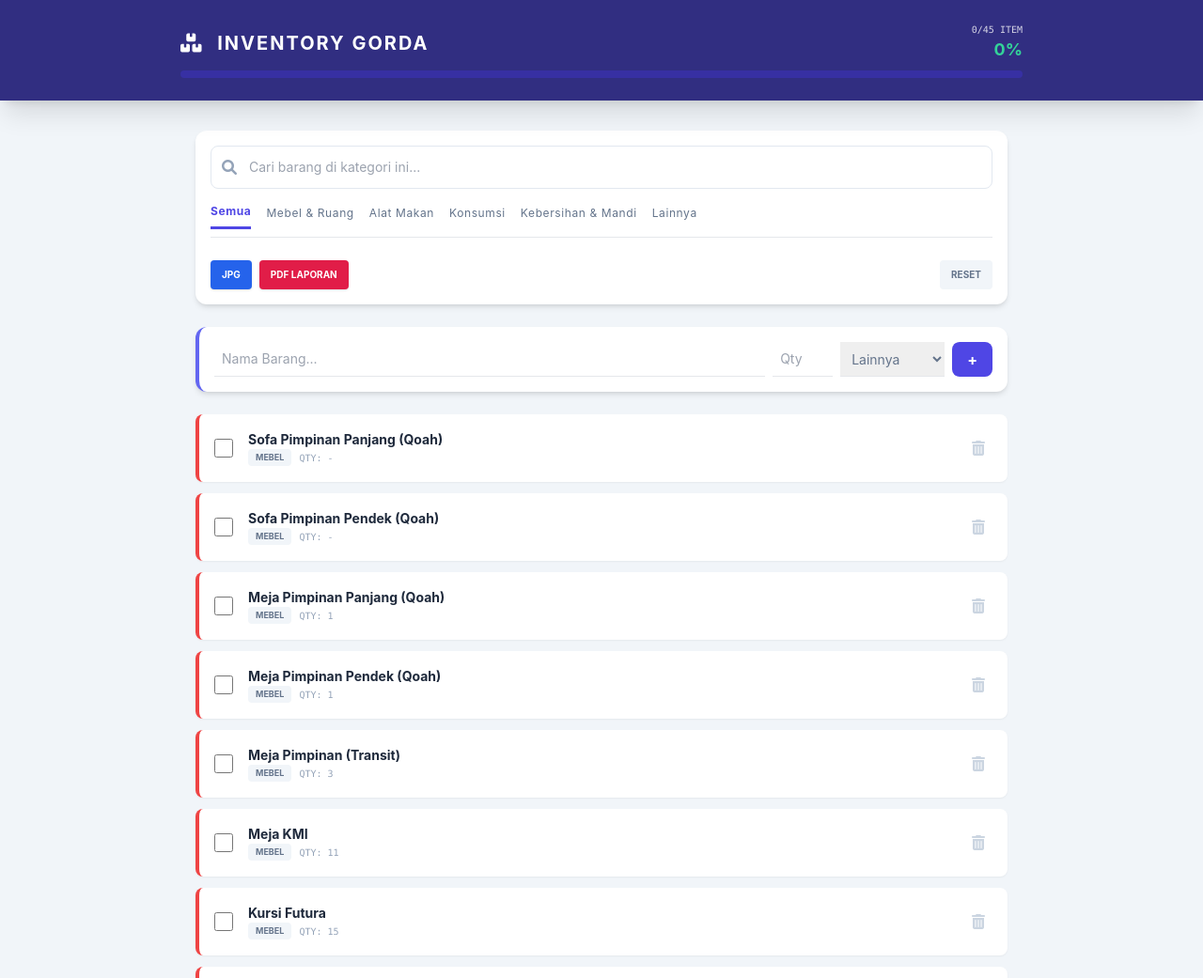
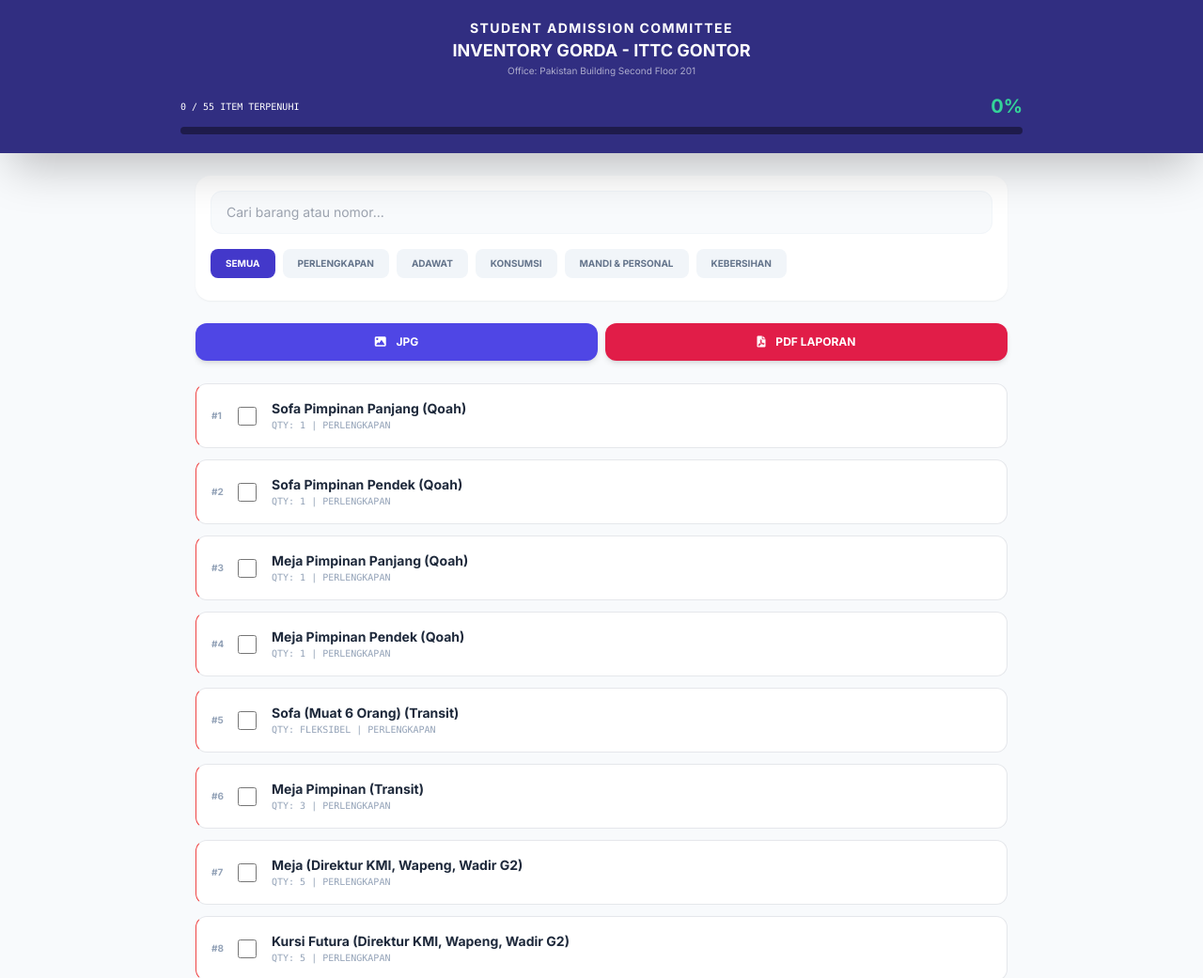
Before and after one commit to fatahnafm-Project/ceklist-barang-kebutuhan-PANJIMAS, a plain HTML site: page index.html in a window 1280 px wide. Shown: the top 1041 px of the page at 94% size. Drawn offline with nearby package versions, Linux system fonts and the light colour scheme.

Commit message:
Update index.html

```diff
--- a/index.html
+++ b/index.html
@@ -3,76 +3,60 @@
 <head>
     <meta charset="UTF-8">
     <meta name="viewport" content="width=device-width, initial-scale=1.0">
-    <title>Gorda Inventory System v4.0</title>
+    <title>Gorda Inventory System - Student Admission Committee</title>
     <script src="https://cdn.tailwindcss.com"></script>
     <script src="https://cdnjs.cloudflare.com/ajax/libs/html2canvas/1.4.1/html2canvas.min.js"></script>
     <script src="https://cdnjs.cloudflare.com/ajax/libs/jspdf/2.5.1/jspdf.umd.min.js"></script>
     <link rel="stylesheet" href="https://cdnjs.cloudflare.com/ajax/libs/font-awesome/6.0.0/css/all.min.css">
     <style>
-        body { background-color: #f1f5f9; font-family: 'Inter', sans-serif; }
-        .checked-item { background-color: #ecfdf5; border-left: 4px solid #10b981; opacity: 0.8; }
+        @import url('https://fonts.googleapis.com/css2?family=Inter:wght@400;600;700&display=swap');
+        body { background-color: #f8fafc; font-family: 'Inter', sans-serif; }
+        .checked-item { background-color: #f0fdf4; border-left: 4px solid #22c55e; opacity: 0.7; }
         .unchecked-item { background-color: white; border-left: 4px solid #ef4444; }
-        .tab-active { border-bottom: 3px solid #4f46e5; color: #4f46e5; font-weight: bold; }
+        .tab-active { background-color: #4338ca; color: white; }
     </style>
 </head>
 <body class="pb-20">
 
-    <div class="bg-indigo-900 text-white p-6 shadow-xl sticky top-0 z-50">
+    <div class="bg-indigo-900 text-white p-5 shadow-2xl sticky top-0 z-50">
+        <div class="max-w-4xl mx-auto text-center mb-4">
+            <h2 class="text-sm tracking-widest uppercase font-bold">Student Admission Committee</h2>
+            <h1 class="text-lg font-black uppercase">Inventory Gorda - ITTC Gontor</h1>
+            <p class="text-[10px] opacity-60">Office: Pakistan Building Second Floor 201</p>
+        </div>
         <div class="max-w-4xl mx-auto">
-            <div class="flex justify-between items-center">
-                <h1 class="text-xl font-bold uppercase tracking-widest"><i class="fas fa-boxes mr-2"></i> Inventory Gorda</h1>
-                <div class="text-right">
-                    <p id="statsText" class="text-[10px] font-mono uppercase opacity-80">0/0 Item</p>
-                    <p id="percentText" class="text-lg font-bold text-emerald-400">0%</p>
-                </div>
+            <div class="flex justify-between items-center mb-2">
+                <p id="statsText" class="text-[10px] font-mono uppercase">0/0 Item Terpenuhi</p>
+                <span id="percentText" class="text-xl font-black text-emerald-400">0%</span>
             </div>
-            <div class="mt-2 bg-indigo-800 rounded-full h-2 overflow-hidden">
-                <div id="progressBar" class="bg-emerald-400 h-full transition-all duration-500" style="width: 0%"></div>
+            <div class="w-full bg-indigo-950 rounded-full h-2">
+                <div id="progressBar" class="bg-emerald-400 h-2 rounded-full transition-all duration-700" style="width: 0%"></div>
             </div>
         </div>
     </div>
 
-    <div class="max-w-4xl mx-auto p-4 mt-4">
+    <div class="max-w-4xl mx-auto p-4 mt-2">
+        <div class="bg-white p-4 rounded-2xl shadow-sm mb-6 space-y-4">
+            <input type="text" id="searchInput" onkeyup="render()" placeholder="Cari barang atau nomor..."
+                   class="w-full px-4 py-3 bg-slate-50 rounded-xl outline-none border border-slate-100 text-sm">
 
-        <div class="bg-white p-4 rounded-xl shadow-md mb-6 space-y-4">
-            <div class="relative">
-                <span class="absolute inset-y-0 left-0 pl-3 flex items-center text-slate-400">
-                    <i class="fas fa-search"></i>
-                </span>
-                <input type="text" id="searchInput" onkeyup="render()"
-                       placeholder="Cari barang di kategori ini..."
-                       class="w-full pl-10 pr-4 py-3 rounded-lg border border-slate-200 outline-none focus:ring-2 ring-indigo-500 text-sm">
-            </div>
-
-            <div class="flex overflow-x-auto pb-2 gap-4 text-xs uppercase tracking-wider text-slate-500 border-b" id="tabBar">
-                <button onclick="switchTab('SEMUA')" id="tab-SEMUA" class="tab-active whitespace-nowrap pb-2">Semua</button>
-                <button onclick="switchTab('MEBEL')" id="tab-MEBEL" class="whitespace-nowrap pb-2">Mebel & Ruang</button>
-                <button onclick="switchTab('MAKAN')" id="tab-MAKAN" class="whitespace-nowrap pb-2">Alat Makan</button>
-                <button onclick="switchTab('KONSUMSI')" id="tab-KONSUMSI" class="whitespace-nowrap pb-2">Konsumsi</button>
-                <button onclick="switchTab('BERSIH')" id="tab-BERSIH" class="whitespace-nowrap pb-2">Kebersihan & Mandi</button>
-                <button onclick="switchTab('LAIN')" id="tab-LAIN" class="whitespace-nowrap pb-2">Lainnya</button>
-            </div>
-
-            <div class="flex gap-2 pt-2">
-                <button onclick="downloadJPG()" class="bg-blue-600 text-white px-3 py-2 rounded text-[10px] font-bold shadow hover:bg-blue-700">JPG</button>
-                <button onclick="generatePDF()" class="bg-rose-600 text-white px-3 py-2 rounded text-[10px] font-bold shadow hover:bg-rose-700">PDF LAPORAN</button>
-                <button onclick="resetData()" class="bg-slate-100 text-slate-500 px-3 py-2 rounded text-[10px] font-bold ml-auto">RESET</button>
+            <div class="flex gap-2 overflow-x-auto pb-2" id="tabContainer">
+                <button onclick="switchTab('SEMUA')" id="btn-SEMUA" class="tab-active px-4 py-2 rounded-lg text-[10px] font-bold uppercase whitespace-nowrap transition-all">Semua</button>
+                <button onclick="switchTab('PERLENGKAPAN')" id="btn-PERLENGKAPAN" class="bg-slate-100 text-slate-500 px-4 py-2 rounded-lg text-[10px] font-bold uppercase whitespace-nowrap">Perlengkapan</button>
+                <button onclick="switchTab('ADAWAT')" id="btn-ADAWAT" class="bg-slate-100 text-slate-500 px-4 py-2 rounded-lg text-[10px] font-bold uppercase whitespace-nowrap">Adawat</button>
+                <button onclick="switchTab('KONSUMSI')" id="btn-KONSUMSI" class="bg-slate-100 text-slate-500 px-4 py-2 rounded-lg text-[10px] font-bold uppercase whitespace-nowrap">Konsumsi</button>
+                <button onclick="switchTab('PERSONAL')" id="btn-PERSONAL" class="bg-slate-100 text-slate-500 px-4 py-2 rounded-lg text-[10px] font-bold uppercase whitespace-nowrap">Mandi & Personal</button>
+                <button onclick="switchTab('KEBERSIHAN')" id="btn-KEBERSIHAN" class="bg-slate-100 text-slate-500 px-4 py-2 rounded-lg text-[10px] font-bold uppercase whitespace-nowrap">Kebersihan</button>
             </div>
         </div>
 
-        <div class="bg-white p-4 rounded-xl shadow-md mb-6 border-l-4 border-indigo-500">
-            <div class="flex flex-wrap gap-2">
-                <input type="text" id="newItemName" placeholder="Nama Barang..." class="flex-1 border-b p-2 text-sm outline-none">
-                <input type="text" id="newItemQty" placeholder="Qty" class="w-16 border-b p-2 text-sm outline-none">
-                <select id="newItemCat" class="border-b text-sm p-2 outline-none text-slate-500">
-                    <option value="MEBEL">Mebel</option>
-                    <option value="MAKAN">Alat Makan</option>
-                    <option value="KONSUMSI">Konsumsi</option>
-                    <option value="BERSIH">Kebersihan</option>
-                    <option value="LAIN" selected>Lainnya</option>
-                </select>
-                <button onclick="addItem()" class="bg-indigo-600 text-white px-4 rounded-lg font-bold">+</button>
-            </div>
+        <div class="flex gap-2 mb-6">
+            <button onclick="downloadJPG()" class="flex-1 bg-indigo-600 text-white p-3 rounded-xl text-xs font-bold shadow-md">
+                <i class="fas fa-image mr-2"></i> JPG
+            </button>
+            <button onclick="generatePDF()" class="flex-1 bg-rose-600 text-white p-3 rounded-xl text-xs font-bold shadow-md">
+                <i class="fas fa-file-pdf mr-2"></i> PDF LAPORAN
+            </button>
         </div>
 
         <div id="main-list" class="space-y-3"></div>
@@ -82,140 +66,130 @@
         let currentTab = 'SEMUA';
 
         const initialData = [
-            // MEBEL & RUANG
-            { n: "Sofa Pimpinan Panjang (Qoah)", q: "-", c: "MEBEL" },
-            { n: "Sofa Pimpinan Pendek (Qoah)", q: "-", c: "MEBEL" },
-            { n: "Meja Pimpinan Panjang (Qoah)", q: "1", c: "MEBEL" },
-            { n: "Meja Pimpinan Pendek (Qoah)", q: "1", c: "MEBEL" },
-            { n: "Meja Pimpinan (Transit)", q: "3", c: "MEBEL" },
-            { n: "Meja KMI", q: "11", c: "MEBEL" },
-            { n: "Kursi Futura", q: "15", c: "MEBEL" },
-            { n: "Kasur", q: "Fleksibel", c: "MEBEL" },
-            { n: "Cermin Amen Gorda", q: "4", c: "MEBEL" },
-            { n: "Taplak Meja Panjimas", q: "11", c: "MEBEL" },
-            { n: "Gorden", q: "10", c: "MEBEL" },
+            // PERLENGKAPAN (MEBEL & RUANG)
+            { n: "Sofa Pimpinan Panjang (Qoah)", q: "1", c: "PERLENGKAPAN" },
+            { n: "Sofa Pimpinan Pendek (Qoah)", q: "1", c: "PERLENGKAPAN" },
+            { n: "Meja Pimpinan Panjang (Qoah)", q: "1", c: "PERLENGKAPAN" },
+            { n: "Meja Pimpinan Pendek (Qoah)", q: "1", c: "PERLENGKAPAN" },
+            { n: "Sofa (Muat 6 Orang) (Transit)", q: "Fleksibel", c: "PERLENGKAPAN" },
+            { n: "Meja Pimpinan (Transit)", q: "3", c: "PERLENGKAPAN" },
+            { n: "Meja (Direktur KMI, Wapeng, Wadir G2)", q: "5", c: "PERLENGKAPAN" },
+            { n: "Kursi Futura (Direktur KMI, Wapeng, Wadir G2)", q: "5", c: "PERLENGKAPAN" },
+            { n: "Meja KMI 11", q: "11", c: "PERLENGKAPAN" },
+            { n: "Terminal Listrik (Transit/Kamar)", q: "Sebanyaknya", c: "PERLENGKAPAN" },
+            { n: "Gorden (Transit & Kamar Panjimas)", q: "10", c: "PERLENGKAPAN" },
+            { n: "Cermin Amen Gorda (Transit & Kamar)", q: "2", c: "PERLENGKAPAN" },
+            { n: "Jemuran Baju Amen Gorda", q: "3", c: "PERLENGKAPAN" },
+            { n: "Kasur", q: "Fleksibel", c: "PERLENGKAPAN" },
 
-            // ALAT MAKAN
-            { n: "Piring Ceper Pimpinan", q: "3", c: "MAKAN" },
-            { n: "Piring Makan Biasa Penguji", q: "25", c: "MAKAN" },
-            { n: "Gelas Tangkai", q: "3", c: "MAKAN" },
-            { n: "Tutup Gelas Tangkai", q: "3", c: "MAKAN" },
-            { n: "Sendok Makan Besi", q: "25", c: "MAKAN" },
-            { n: "Sendok Plastik Besar", q: "5 Slop", c: "MAKAN" },
-            { n: "Sendok Plastik Kecil", q: "4 Pack", c: "MAKAN" },
-            { n: "Mangkuk", q: "25", c: "MAKAN" },
-            { n: "Tudung Saji", q: "3", c: "MAKAN" },
-            { n: "Toples (Transit)", q: "10", c: "MAKAN" },
-            { n: "Rodong Krupuk (Transit)", q: "1", c: "MAKAN" },
+            // ADAWAT (ALAT MAKAN & PINJAMAN)
+            { n: "Kulkas", q: "1", c: "ADAWAT" },
+            { n: "Piring Ceper (Pimpinan & Transit)", q: "6", c: "ADAWAT" },
+            { n: "Gelas Tangkai & Tutup", q: "3 Set", c: "ADAWAT" },
+            { n: "Piring Makan Biasa Penguji", q: "25", c: "ADAWAT" },
+            { n: "Piring Biasa Toam Bal-balan Kls 6", q: "50", c: "ADAWAT" },
+            { n: "Sendok Makan Besi", q: "25 (-20)", c: "ADAWAT" },
+            { n: "Sendok Bebek", q: "25", c: "ADAWAT" },
+            { n: "Mangkuk", q: "25", c: "ADAWAT" },
+            { n: "Nampan", q: "2", c: "ADAWAT" },
+            { n: "Dispenser (Minjem Gontor 2)", q: "2", c: "ADAWAT" },
+            { n: "Tempat Gula & Kopi Kaca (Minjem)", q: "2", c: "ADAWAT" },
+            { n: "Pisau Potong & Pisau Selai", q: "4", c: "ADAWAT" },
+            { n: "Tudung Saji", q: "3", c: "ADAWAT" },
+            { n: "Pemanggang Roti", q: "2", c: "ADAWAT" },
 
-            // KONSUMSI
+            // KONSUMSI (MAKANAN & MINUMAN)
             { n: "Amidas Gelas 220 ml", q: "90 Dus", c: "KONSUMSI" },
             { n: "Amidas Botol 600 ml", q: "5 Dus", c: "KONSUMSI" },
-            { n: "Amidas Galon", q: "15 Galon", c: "KONSUMSI" },
-            { n: "Bal-Balan Pedes", q: "2 Bal", c: "KONSUMSI" },
-            { n: "Bal-Balan Gurih", q: "8 Bal", c: "KONSUMSI" },
-            { n: "Bal-Balan Manis", q: "3 Bal", c: "KONSUMSI" },
-            { n: "Parcel Buah", q: "9 Parcel", c: "KONSUMSI" },
-            { n: "Toam Toples Ust Suyuh", q: "6-8 Jenis", c: "KONSUMSI" },
-            { n: "Minuman Saset Panitia", q: "Fleksibel", c: "KONSUMSI" },
+            { n: "Amidas Galon (Panitia, Transit, Kls 6)", q: "15 Galon", c: "KONSUMSI" },
+            { n: "Bal-Balan Pedes, Gurih, Manis", q: "13 Bal", c: "KONSUMSI" },
+            { n: "Toam Toples Ust Suyuh (Khusus)", q: "6-8 Jenis", c: "KONSUMSI" },
+            { n: "Parcel Buah", q: "9 Tiap Ujian", c: "KONSUMSI" },
+            { n: "Snak DDC & Minuman Saset", q: "Fleksibel", c: "KONSUMSI" },
+            { n: "Gelas Kertas & Plastik", q: "23 Slop", c: "KONSUMSI" },
+            { n: "Sendok Plastik Besar & Kecil", q: "9 Pack", c: "KONSUMSI" },
+
+            // PERSONAL (MANDI & GANTUNGAN)
+            { n: "Handuk (Transit & Panjimas)", q: "7", c: "PERSONAL" },
+            { n: "Sabun Mandi Cair Besar", q: "5", c: "PERSONAL" },
+            { n: "Sabun Muka & Cuci Tangan", q: "4", c: "PERSONAL" },
+            { n: "Odol, Sikat Gigi, Listerin", q: "12", c: "PERSONAL" },
+            { n: "Minyak Rambut & Parfum", q: "4 Jenis", c: "PERSONAL" },
+            { n: "Sisir", q: "4", c: "PERSONAL" },
+            { n: "Gantungan Baju & Hanger", q: "42", c: "PERSONAL" },
+            { n: "Keset Hamam & Welcome", q: "8", c: "PERSONAL" },
 
             // KEBERSIHAN
-            { n: "Pel Pelan", q: "4", c: "BERSIH" },
-            { n: "Superpel", q: "2", c: "BERSIH" },
-            { n: "Sikat WC", q: "5", c: "BERSIH" },
-            { n: "Vixal", q: "5", c: "BERSIH" },
-            { n: "Sabun Mandi Cair Besar", q: "5", c: "BERSIH" },
-            { n: "Odol", q: "3", c: "BERSIH" },
-            { n: "Sikat Gigi", q: "6", c: "BERSIH" },
-            { n: "Handuk", q: "7", c: "BERSIH" },
-            { n: "Tisu Kotak Kardus", q: "20", c: "BERSIH" },
-
-            // LAINNYA
-            { n: "Password Wifi Transit", q: "3", c: "LAIN" },
-            { n: "Terminal Listrik", q: "Fleksibel", c: "LAIN" },
-            { n: "Hanger", q: "30", c: "LAIN" },
-            { n: "Pemanggang Roti", q: "2", c: "LAIN" },
-            { n: "Asbak", q: "3", c: "LAIN" }
+            { n: "Sapu Kamar & Sapu Lidi", q: "Fleksibel", c: "KEBERSIHAN" },
+            { n: "Pel Pelan & Superpel", q: "6", c: "KEBERSIHAN" },
+            { n: "Vixal & Sikat WC", q: "10", c: "KEBERSIHAN" },
+            { n: "Tisu Kotak & Tisu Kecil Tepos", q: "70", c: "KEBERSIHAN" },
+            { n: "Tisu Besar (Transit & Kamar)", q: "6", c: "KEBERSIHAN" },
+            { n: "Kresek Sampah & Bontrot", q: "11 Pack", c: "KEBERSIHAN" },
+            { n: "Pengharum Ruangan & WC", q: "5", c: "KEBERSIHAN" },
+            { n: "Kapur Barus", q: "9", c: "KEBERSIHAN" },
+            { n: "Rinso & Sikat Cuci", q: "4", c: "KEBERSIHAN" },
+            { n: "Tempat Sampah (Transit & Kamar)", q: "11", c: "KEBERSIHAN" }
         ];
 
-        let inventory = JSON.parse(localStorage.getItem('gorda_v4')) || initialData.map((d, i) => ({...d, id: Date.now() + i, done: false}));
+        let inventory = JSON.parse(localStorage.getItem('gorda_sac_v1')) || initialData.map((d, i) => ({...d, id: i + 1, done: false}));
 
         function save() {
-            localStorage.setItem('gorda_v4', JSON.stringify(inventory));
+            localStorage.setItem('gorda_sac_v1', JSON.stringify(inventory));
             render();
         }
 
         function switchTab(cat) {
             currentTab = cat;
-            document.querySelectorAll('#tabBar button').forEach(btn => btn.classList.remove('tab-active'));
-            document.getElementById('tab-' + cat).classList.add('tab-active');
+            document.querySelectorAll('#tabContainer button').forEach(btn => btn.classList.remove('tab-active'));
+            document.getElementById('btn-' + cat).classList.add('tab-active');
             render();
         }
 
         function render() {
             const list = document.getElementById('main-list');
-            const searchQuery = document.getElementById('searchInput').value.toLowerCase();
+            const search = document.getElementById('searchInput').value.toLowerCase();
             list.innerHTML = "";
 
             let doneCount = inventory.filter(i => i.done).length;
 
-            // Filter Berdasarkan Tab & Search
             const filtered = inventory.filter(item => {
                 const matchTab = (currentTab === 'SEMUA' || item.c === currentTab);
-                const matchSearch = item.n.toLowerCase().includes(searchQuery);
+                const matchSearch = item.n.toLowerCase().includes(search) || item.id.toString().includes(search);
                 return matchTab && matchSearch;
             });
 
             filtered.forEach((item) => {
-                const idx = inventory.findIndex(i => i.id === item.id);
                 list.innerHTML += `
-                    <div class="flex items-center p-4 rounded-lg shadow-sm transition-all ${item.done ? 'checked-item' : 'unchecked-item'}">
-                        <input type="checkbox" ${item.done ? 'checked' : ''} onchange="toggle(${idx})" class="w-5 h-5 cursor-pointer accent-emerald-500">
+                    <div class="flex items-center p-4 rounded-xl transition-all border ${item.done ? 'checked-item' : 'unchecked-item'}">
+                        <span class="text-[10px] font-bold text-slate-400 mr-3 w-4">#${item.id}</span>
+                        <input type="checkbox" ${item.done ? 'checked' : ''} onchange="toggle(${item.id})" class="w-5 h-5 cursor-pointer accent-indigo-600">
                         <div class="flex-1 ml-4">
                             <h4 class="text-sm font-bold ${item.done ? 'text-emerald-700' : 'text-slate-800'}">${item.n}</h4>
-                            <div class="flex gap-2 items-center">
-                                <span class="text-[9px] bg-slate-100 px-2 py-0.5 rounded text-slate-500 font-bold">${item.c}</span>
-                                <span class="text-[10px] text-slate-400 uppercase font-mono">Qty: ${item.q}</span>
-                            </div>
+                            <p class="text-[10px] text-slate-400 uppercase font-mono">Qty: ${item.q} | ${item.c}</p>
                         </div>
-                        <button onclick="remove(${idx})" class="text-slate-300 hover:text-red-500 p-2"><i class="fas fa-trash-alt"></i></button>
                     </div>
                 `;
             });
 
-            // Update Progress Bar
-            const percent = inventory.length ? Math.round((doneCount / inventory.length) * 100) : 0;
+            const percent = Math.round((doneCount / inventory.length) * 100);
             document.getElementById('progressBar').style.width = percent + '%';
-            document.getElementById('statsText').innerText = `${doneCount}/${inventory.length} Item`;
+            document.getElementById('statsText').innerText = `${doneCount} / ${inventory.length} Item Terpenuhi`;
             document.getElementById('percentText').innerText = percent + '%';
         }
 
-        function toggle(idx) { inventory[idx].done = !inventory[idx].done; save(); }
-        function remove(idx) { if(confirm('Hapus item?')) { inventory.splice(idx, 1); save(); } }
-
-        function addItem() {
-            const n = document.getElementById('newItemName').value;
-            const q = document.getElementById('newItemQty').value || "1";
-            const c = document.getElementById('newItemCat').value;
-            if(!n) return alert("Nama barang kosong!");
-            inventory.push({ id: Date.now(), n, q, c, done: false });
-            document.getElementById('newItemName').value = "";
+        function toggle(id) {
+            const idx = inventory.findIndex(item => item.id === id);
+            inventory[idx].done = !inventory[idx].done;
             save();
         }
 
-        function resetData() {
-            if(confirm("Reset semua data?")) {
-                localStorage.clear();
-                inventory = initialData.map((d, i) => ({...d, id: Date.now() + i, done: false}));
-                save();
-            }
-        }
-
         function downloadJPG() {
-            html2canvas(document.getElementById('main-list'), { scale: 2 }).then(canvas => {
+            const area = document.body;
+            html2canvas(area, { scale: 2 }).then(canvas => {
                 const a = document.createElement('a');
-                a.download = `Checklist_Gorda_${currentTab}.jpg`;
-                a.href = canvas.toDataURL('image/jpeg');
+                a.download = 'Inventory_Gorda_SAC.jpg';
+                a.href = canvas.toDataURL();
                 a.click();
             });
         }
@@ -223,17 +197,18 @@
         function generatePDF() {
             const { jsPDF } = window.jspdf;
             const doc = new jsPDF();
-            doc.text("LAPORAN INVENTORY GORDA", 105, 20, {align:"center"});
-            let y = 30;
-            doc.setFontSize(10);
+            doc.setFontSize(14);
+            doc.text("LAPORAN INVENTARIS GORDA - SAC", 105, 15, { align: "center" });
 
+            let y = 25;
+            doc.setFontSize(9);
             inventory.forEach(item => {
                 if(y > 280) { doc.addPage(); y = 20; }
                 const status = item.done ? "[V]" : "[ ]";
-                doc.text(`${status} ${item.n} (${item.q}) - [${item.c}]`, 20, y);
-                y += 7;
+                doc.text(`${status} #${item.id} ${item.n} (${item.q})`, 20, y);
+                y += 6;
             });
-            doc.save("Laporan_Gorda.pdf");
+            doc.save("Laporan_Gorda_SAC.pdf");
         }
 
         window.onload = render;
```
